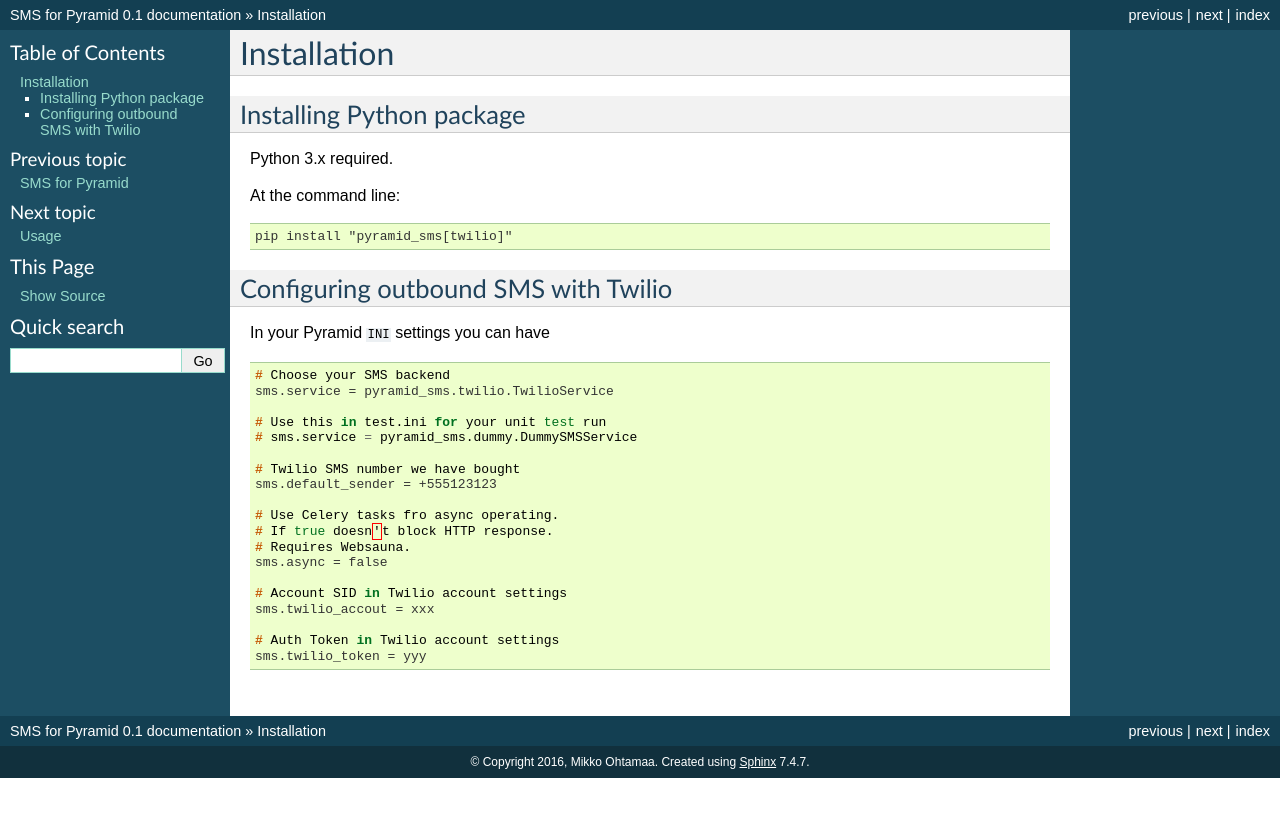
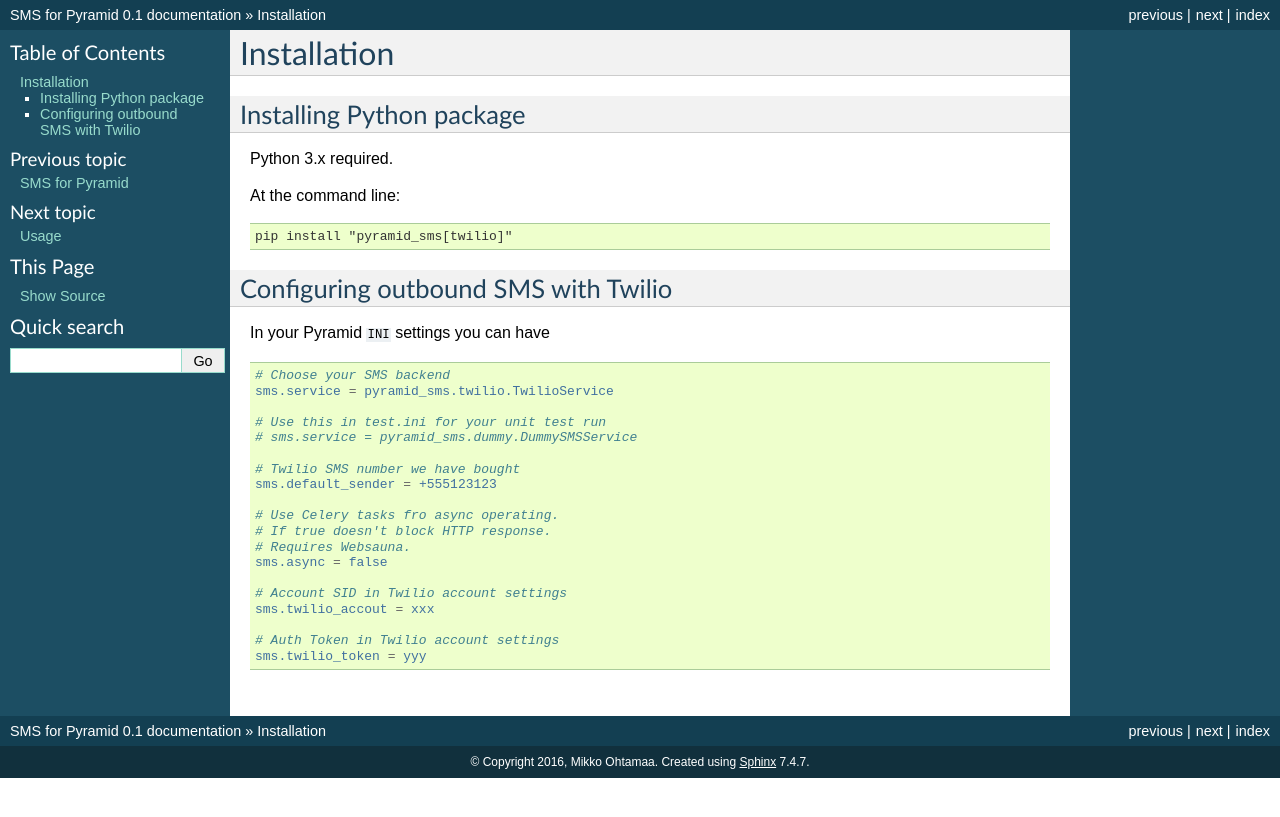
Before and after one commit to websauna/pyramid_sms, a Sphinx documentation site: the page built from docs/installation.rst, in a window 1280 px wide. Shown: the top 817 px of the page. Built offline with Sphinx 7.4.7, drawn with Linux system fonts in a browser that asks for light colours.

Commit message:
Correctly use INI syntax highlighting.

```diff
--- a/docs/installation.rst
+++ b/docs/installation.rst
@@ -20,7 +20,7 @@
 
 In your Pyramid ``INI`` settings you can have
 
-.. code-block:: console
+.. code-block:: ini
 
     # Choose your SMS backend
     sms.service = pyramid_sms.twilio.TwilioService
```
